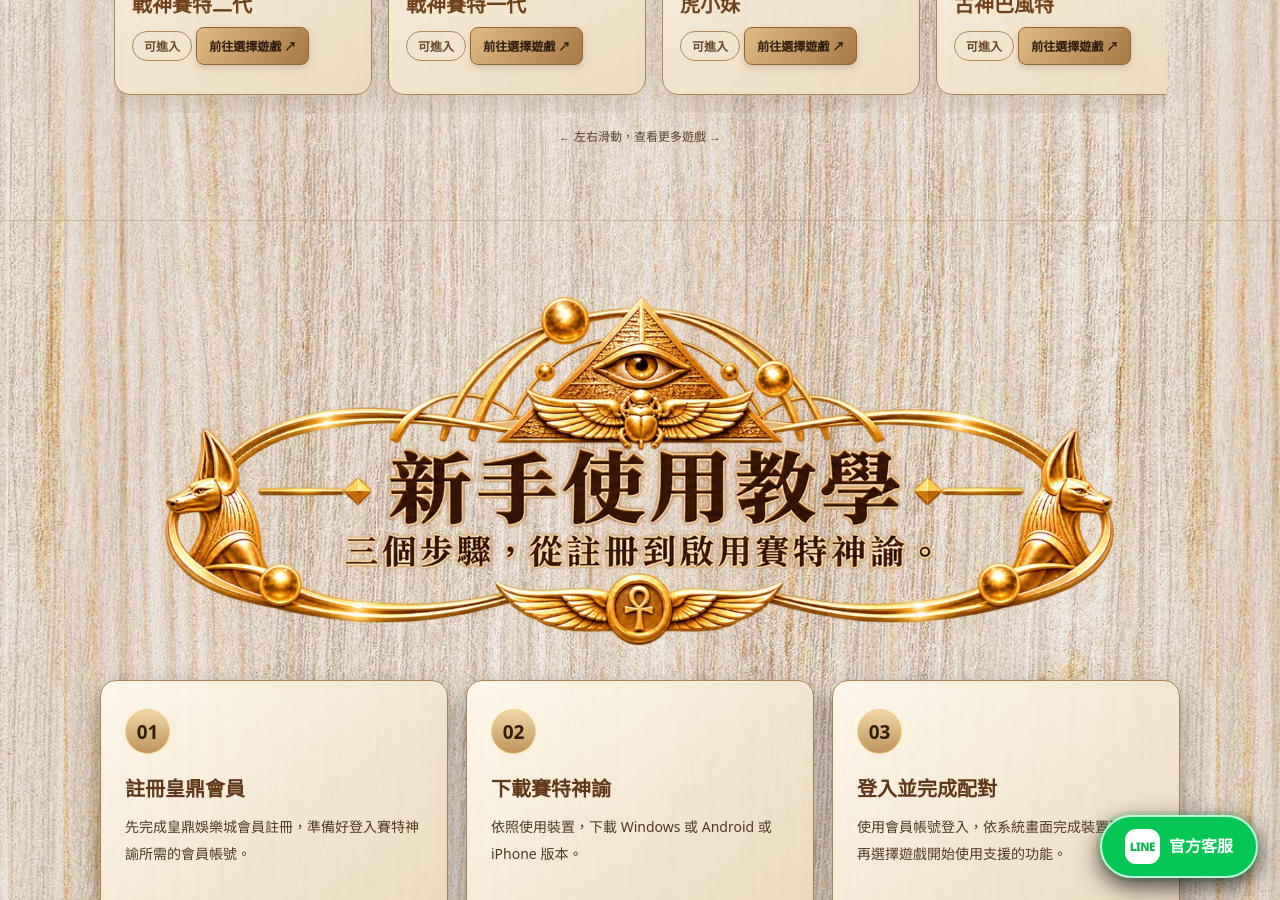
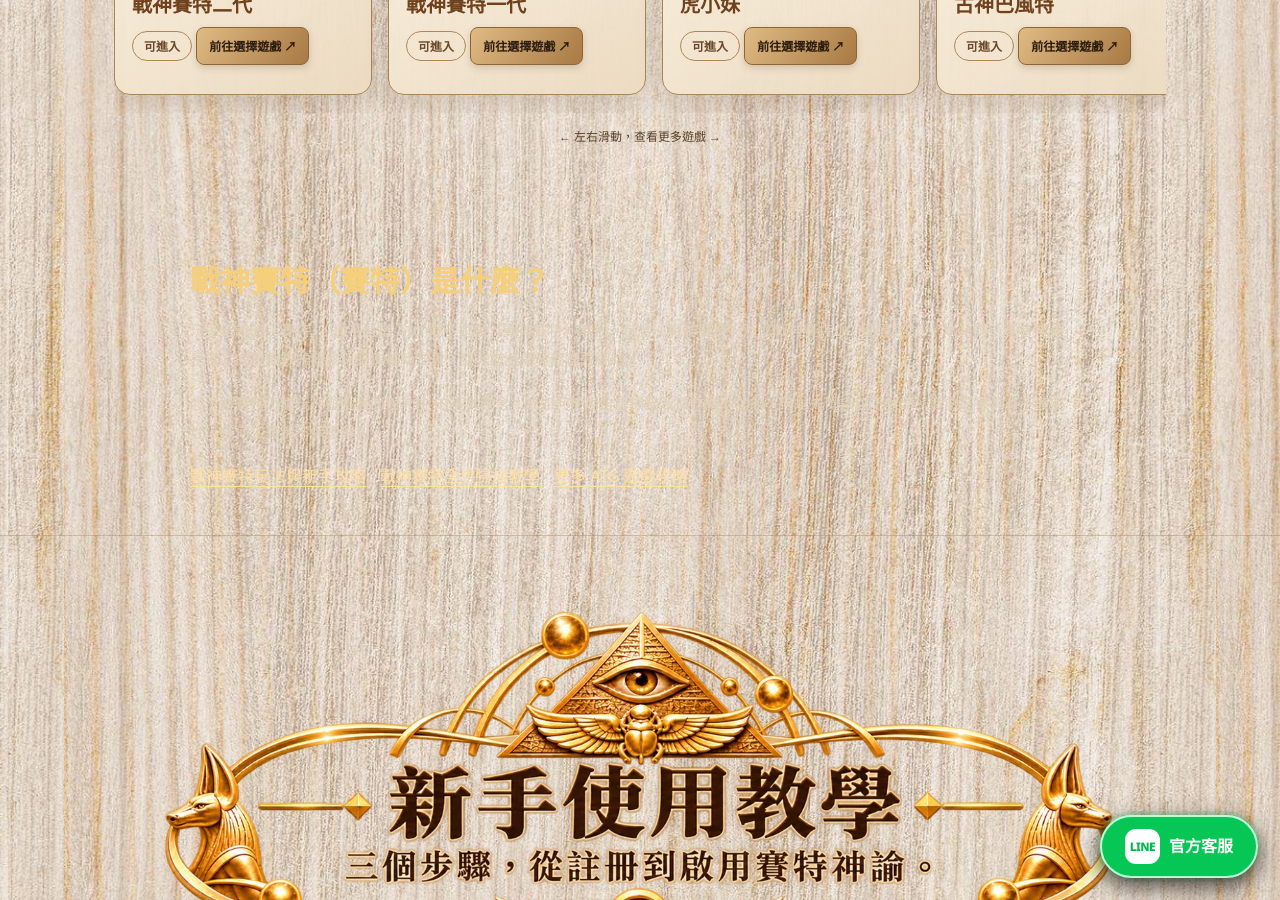
Before and after one commit to seth-oracle/seth-oracle.github.io, a Jekyll site: the page built from index.html, in a window 1280 px wide and 900 px high, scrolled down 2676 px. Built offline with Jekyll 4.4.1, drawn with Linux system fonts in a browser that asks for light colours.

Commit message:
Add helpful Seth game overview and contextual guide links for organic search

```diff
--- a/index.html
+++ b/index.html
@@ -9,7 +9,7 @@ layout: null
   <meta name="viewport" content="width=device-width, initial-scale=1">
   <meta name="theme-color" content="#efe1cc">
   <meta name="description" content="賽特神諭官方網站｜ATG 戰神賽特、虎小妹等電子遊戲數據觀察與操作輔助工具，提供全房掃描、盤面監測、止盈止損、攻略教學，以及 Windows、Android、iPhone／iOS 安裝資訊。">
-  <title>賽特神諭｜官方網站・ATG 遊戲輔助功能、攻略與 APP 下載</title>
+  <title>賽特神諭｜戰神賽特 ATG 輔助工具、遊戲攻略與 APP 下載</title>
   <link rel="canonical" href="https://seth-oracle.github.io/">
   <meta property="og:type" content="website">
   <meta property="og:site_name" content="賽特神諭">
@@ -665,6 +665,17 @@ header .nav .menu-symbol{display:none}
         </article>
       </div><button class="game-scroll-btn game-scroll-next" type="button" aria-label="下一組遊戲" onclick="document.getElementById('gameTrack').scrollBy({left:540,behavior:'smooth'})">›</button></div><p class="games-tip">← 左右滑動，查看更多遊戲 →</p></section>
 
+    <section class="seth-info" aria-labelledby="seth-info-heading" style="padding:38px 20px 48px;max-width:940px;margin:0 auto;text-align:left">
+      <h2 id="seth-info-heading" style="color:#f5cf79;font-size:clamp(23px,3vw,30px);line-height:1.5;margin:0 0 13px">戰神賽特（賽特）是什麼？</h2>
+      <p style="color:#e0d1b9;font-size:15px;line-height:1.95;margin:0 0 14px">玩家常說的「賽特」，通常是指 ATG 電子遊戲《戰神賽特》系列，包含《戰神賽特》及《戰神賽特 2：覺醒之力》。本站的「賽特神諭」是獨立的遊戲數據觀察與操作輔助工具，並非遊戲開發商官方網站。</p>
+      <p style="color:#e0d1b9;font-size:15px;line-height:1.95;margin:0 0 16px">想了解賽特怎麼玩、遊戲盤面與 RTP 的基本觀念，或如何使用全房掃描及操作輔助功能，可以先閱讀以下教學。遊戲結果具有不確定性，任何工具都不保證獲利。</p>
+      <nav aria-label="戰神賽特相關教學" style="display:flex;gap:14px;flex-wrap:wrap">
+        <a href="/guides/posts/article-1.html" style="color:#ffe0a1;text-decoration:underline;text-underline-offset:4px">戰神賽特玩法與新手攻略</a>
+        <a href="/guides/posts/2026-11-11-19-45-57.html" style="color:#ffe0a1;text-decoration:underline;text-underline-offset:4px">戰神賽特全房掃描教學</a>
+        <a href="/guides/" style="color:#ffe0a1;text-decoration:underline;text-underline-offset:4px">更多 ATG 遊戲攻略</a>
+      </nav>
+    </section>
+
     <section class="guide-section" id="guide">
       <div class="guide-heading-image"><img src="/14e8ddf0-fe01-4494-adc2-39b3c476b500.webp" alt="賽特神諭新手使用教學｜三步驟快速上手" loading="lazy" decoding="async"></div>
       <div class="guide-steps">
```
